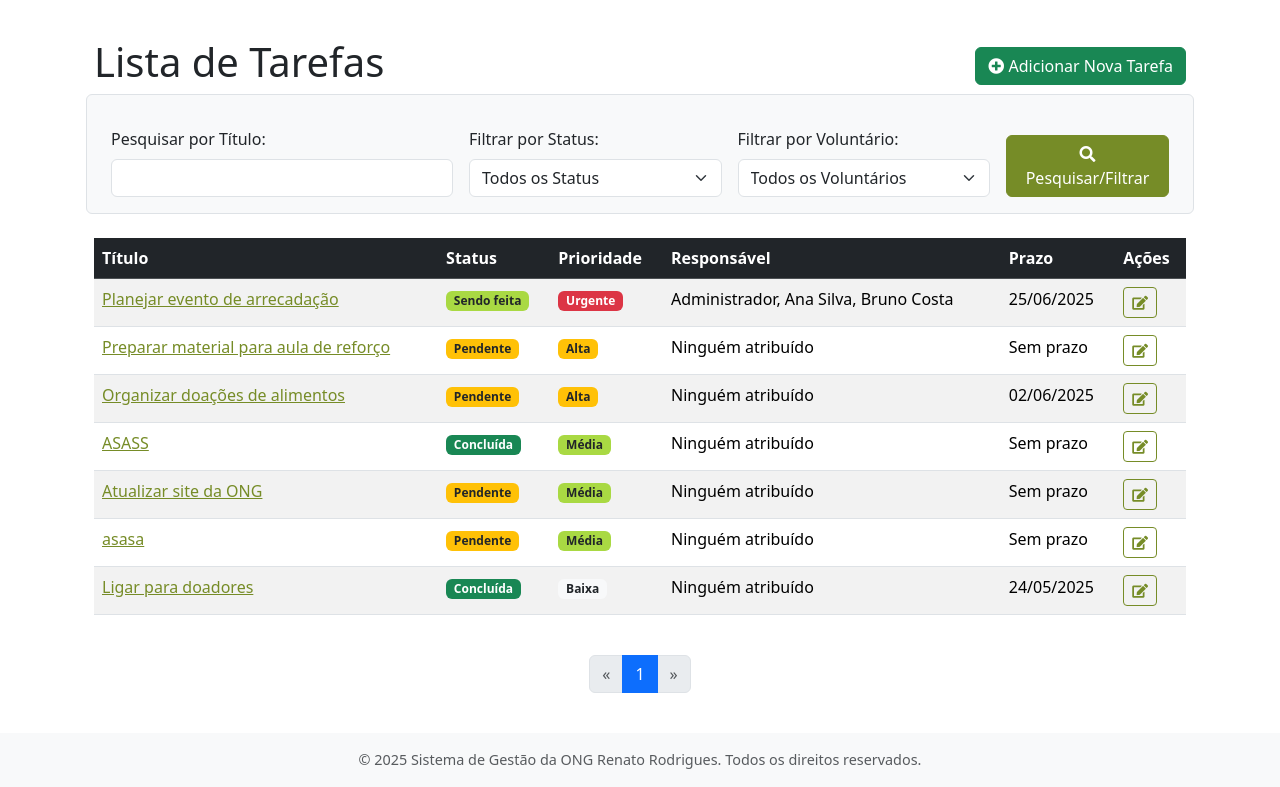
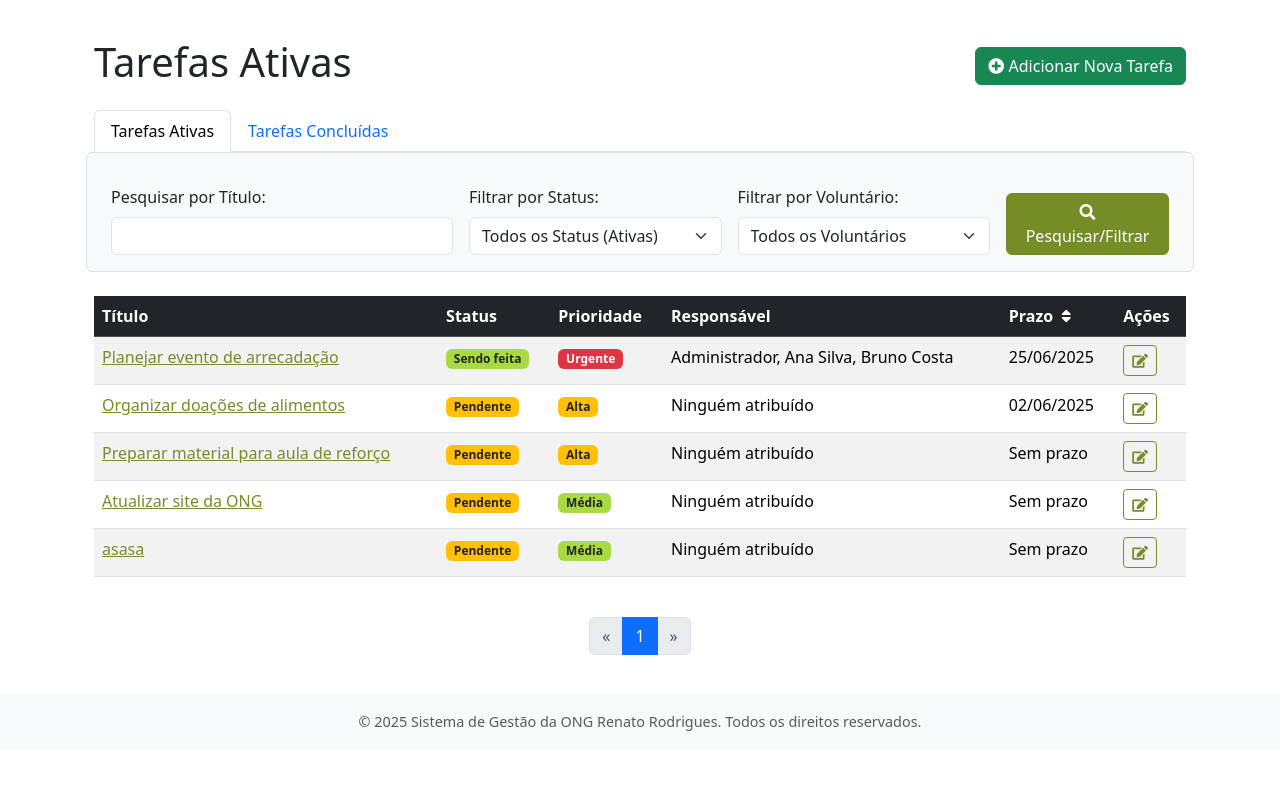
Before and after one commit to andreelzs/GestaoRenatoRodriguesONG, a Django app: page /tarefas/ in a window 1280 px wide. Shown: the part 66-853 px from the top of the page. After the commit the page ends 797 px from the top, so only its background shows below. Run offline with Django 4.2, Linux system fonts and the light colour scheme; a user stored in the database is signed in; data comes from the database, SQL or seed files in the repository.

Commit message:
Mudança na organização da tela de tarefas

```diff
--- a/tarefas/templates/tarefas/listar_tarefas.html
+++ b/tarefas/templates/tarefas/listar_tarefas.html
@@ -11,20 +11,33 @@
         </a>
     </div>
 
+    {% comment %} Abas de Navegação {% endcomment %}
+    <ul class="nav nav-tabs mb-3">
+        <li class="nav-item">
+            <a class="nav-link {% if aba_atual == 'ativas' %}active{% endif %}" href="?aba=ativas{% if request.GET.q_titulo %}&q_titulo={{ request.GET.q_titulo|urlencode }}{% endif %}{% if request.GET.voluntario %}&voluntario={{ request.GET.voluntario|urlencode }}{% endif %}{% if request.GET.ordenar_por_prazo %}&ordenar_por_prazo={{ request.GET.ordenar_por_prazo|urlencode }}{% endif %}">Tarefas Ativas</a>
+        </li>
+        <li class="nav-item">
+            <a class="nav-link {% if aba_atual == 'concluidas' %}active{% endif %}" href="?aba=concluidas{% if request.GET.q_titulo %}&q_titulo={{ request.GET.q_titulo|urlencode }}{% endif %}{% if request.GET.voluntario %}&voluntario={{ request.GET.voluntario|urlencode }}{% endif %}">Tarefas Concluídas</a>
+        </li>
+    </ul>
+
     <form method="get" class="row g-3 mb-4 p-3 border rounded bg-light align-items-end">
+        <input type="hidden" name="aba" value="{{ aba_atual }}"> {# Manter a aba atual ao submeter o filtro #}
         <div class="col-md-4">
             <label for="q_titulo" class="form-label">Pesquisar por Título:</label>
-            <input type="text" name="q_titulo" id="q_titulo" class="form-control" value="{{ request.GET.q_titulo|default:'' }}">
+            <input type="text" name="q_titulo" id="q_titulo" class="form-control" value="{{ termo_pesquisa_titulo_atual|default:'' }}">
         </div>
+        {% if aba_atual == 'ativas' %}
         <div class="col-md-3">
             <label for="status" class="form-label">Filtrar por Status:</label>
             <select name="status" id="status" class="form-select">
-                <option value="">Todos os Status</option>
+                <option value="">Todos os Status (Ativas)</option>
                 {% for valor, texto in status_choices %}
                 <option value="{{ valor }}" {% if valor == filtro_status_atual %}selected{% endif %}>{{ texto }}</option>
                 {% endfor %}
             </select>
         </div>
+        {% endif %}
         <div class="col-md-3">
             <label for="voluntario" class="form-label">Filtrar por Voluntário:</label>
             <select name="voluntario" id="voluntario" class="form-select">
@@ -48,7 +61,22 @@
                         <th>Status</th>
                         <th>Prioridade</th>
                         <th>Responsável</th>
-                        <th>Prazo</th>
+                        {% if aba_atual == 'ativas' %}
+                        <th>
+                            <a href="?aba=ativas{% if request.GET.q_titulo %}&q_titulo={{ request.GET.q_titulo|urlencode }}{% endif %}{% if filtro_status_atual %}&status={{ filtro_status_atual|urlencode }}{% endif %}{% if filtro_voluntario_atual %}&voluntario={{ filtro_voluntario_atual|urlencode }}{% endif %}{% if request.GET.page %}&page={{ request.GET.page|urlencode }}{% endif %}{% if ordenacao_prazo_atual == 'asc' %}&ordenar_por_prazo=desc{% elif ordenacao_prazo_atual == 'desc' %}{% else %}&ordenar_por_prazo=asc{% endif %}" class="text-white text-decoration-none">
+                                Prazo
+                                {% if ordenacao_prazo_atual == 'asc' %}
+                                    <i class="fas fa-sort-up ms-1"></i>
+                                {% elif ordenacao_prazo_atual == 'desc' %}
+                                    <i class="fas fa-sort-down ms-1"></i>
+                                {% else %}
+                                    <i class="fas fa-sort ms-1"></i>
+                                {% endif %}
+                            </a>
+                        </th>
+                        {% elif aba_atual == 'concluidas' %}
+                        <th>Data de Conclusão</th>
+                        {% endif %}
                         <th>Ações</th>
                     </tr>
                 </thead>
@@ -83,7 +111,11 @@
                                 Ninguém atribuído
                             {% endfor %}
                         </td>
+                        {% if aba_atual == 'ativas' %}
                         <td>{{ tarefa.data_prevista_conclusao|date:"d/m/Y"|default:"Sem prazo" }}</td>
+                        {% elif aba_atual == 'concluidas' %}
+                        <td>{{ tarefa.data_conclusao_efetiva|date:"d/m/Y"|default:"Não registrada" }}</td>
+                        {% endif %}
                         <td>
                             <a href="{% url 'tarefas:editar_tarefa' tarefa.id %}" class="btn btn-sm btn-outline-primary me-1" title="Editar">
                                 <i class="fas fa-edit"></i>
@@ -106,7 +138,7 @@
             <ul class="pagination justify-content-center">
                 {% if page_obj.has_previous %}
                 <li class="page-item">
-                    <a class="page-link" href="?page={{ page_obj.previous_page_number }}{% if request.GET.q_titulo %}&q_titulo={{ request.GET.q_titulo }}{% endif %}{% if filtro_status_atual %}&status={{ filtro_status_atual }}{% endif %}{% if filtro_voluntario_atual %}&voluntario={{ filtro_voluntario_atual }}{% endif %}" aria-label="Anterior">
+                    <a class="page-link" href="?aba={{ aba_atual }}&page={{ page_obj.previous_page_number }}{% if request.GET.q_titulo %}&q_titulo={{ request.GET.q_titulo|urlencode }}{% endif %}{% if filtro_status_atual and aba_atual == 'ativas' %}&status={{ filtro_status_atual|urlencode }}{% endif %}{% if filtro_voluntario_atual %}&voluntario={{ filtro_voluntario_atual|urlencode }}{% endif %}{% if ordenacao_prazo_atual and aba_atual == 'ativas' %}&ordenar_por_prazo={{ ordenacao_prazo_atual|urlencode }}{% endif %}" aria-label="Anterior">
                     <span aria-hidden="true">&laquo;</span>
                     </a>
                 </li>
@@ -120,13 +152,13 @@
                 {% if page_obj.number == num %}
                 <li class="page-item active" aria-current="page"><span class="page-link">{{ num }}</span></li>
                 {% elif num > page_obj.number|add:'-3' and num < page_obj.number|add:'3' %}
-                <li class="page-item"><a class="page-link" href="?page={{ num }}{% if request.GET.q_titulo %}&q_titulo={{ request.GET.q_titulo }}{% endif %}{% if filtro_status_atual %}&status={{ filtro_status_atual }}{% endif %}{% if filtro_voluntario_atual %}&voluntario={{ filtro_voluntario_atual }}{% endif %}">{{ num }}</a></li>
+                <li class="page-item"><a class="page-link" href="?aba={{ aba_atual }}&page={{ num }}{% if request.GET.q_titulo %}&q_titulo={{ request.GET.q_titulo|urlencode }}{% endif %}{% if filtro_status_atual and aba_atual == 'ativas' %}&status={{ filtro_status_atual|urlencode }}{% endif %}{% if filtro_voluntario_atual %}&voluntario={{ filtro_voluntario_atual|urlencode }}{% endif %}{% if ordenacao_prazo_atual and aba_atual == 'ativas' %}&ordenar_por_prazo={{ ordenacao_prazo_atual|urlencode }}{% endif %}">{{ num }}</a></li>
                 {% endif %}
                 {% endfor %}
 
                 {% if page_obj.has_next %}
                 <li class="page-item">
-                    <a class="page-link" href="?page={{ page_obj.next_page_number }}{% if request.GET.q_titulo %}&q_titulo={{ request.GET.q_titulo }}{% endif %}{% if filtro_status_atual %}&status={{ filtro_status_atual }}{% endif %}{% if filtro_voluntario_atual %}&voluntario={{ filtro_voluntario_atual }}{% endif %}" aria-label="Próxima">
+                    <a class="page-link" href="?aba={{ aba_atual }}&page={{ page_obj.next_page_number }}{% if request.GET.q_titulo %}&q_titulo={{ request.GET.q_titulo|urlencode }}{% endif %}{% if filtro_status_atual and aba_atual == 'ativas' %}&status={{ filtro_status_atual|urlencode }}{% endif %}{% if filtro_voluntario_atual %}&voluntario={{ filtro_voluntario_atual|urlencode }}{% endif %}{% if ordenacao_prazo_atual and aba_atual == 'ativas' %}&ordenar_por_prazo={{ ordenacao_prazo_atual|urlencode }}{% endif %}" aria-label="Próxima">
                     <span aria-hidden="true">&raquo;</span>
                     </a>
                 </li>
--- a/tarefas/views.py
+++ b/tarefas/views.py
@@ -3,6 +3,7 @@ from django.contrib import messages
 from django.contrib.auth.decorators import login_required
 from django.utils import timezone
 from django.core.paginator import Paginator, EmptyPage, PageNotAnInteger # Adicionado para paginação
+from django.db.models import F # Adicionado para ordenação com nulls_last
 from .models import Tarefa
 from .forms import FormularioTarefa
 from voluntarios.models import Voluntario # Para filtros ou informações adicionais
@@ -11,22 +12,42 @@ from contas.decorators import admin_required # Importar o decorator
 @login_required
 def listar_tarefas(request):
     # Adicionar filtros
-    filtro_status = request.GET.get('status')
+    # Parâmetros de filtro e ordenação
+    filtro_status_param = request.GET.get('status')
     filtro_voluntario_id = request.GET.get('voluntario')
     termo_pesquisa_titulo = request.GET.get('q_titulo')
+    ordenacao_prazo_param = request.GET.get('ordenar_por_prazo')
+    aba_selecionada = request.GET.get('aba', 'ativas') # Padrão para 'ativas'
 
-    tarefas = Tarefa.objects.all()
+    tarefas_qs = Tarefa.objects.all()
 
-    if termo_pesquisa_titulo:
-        tarefas = tarefas.filter(titulo__icontains=termo_pesquisa_titulo)
-    if filtro_status:
-        tarefas = tarefas.filter(status=filtro_status)
-    if filtro_voluntario_id:
-        tarefas = tarefas.filter(voluntario_responsavel_id=filtro_voluntario_id)
+    # Filtragem baseada na aba selecionada
+    if aba_selecionada == 'concluidas':
+        tarefas_qs = tarefas_qs.filter(status='CONC')
+        titulo_pagina = 'Tarefas Concluídas'
+        # Ordenação específica para tarefas concluídas
+        tarefas_ordenadas = tarefas_qs.order_by('-data_conclusao_efetiva', '-prioridade', 'titulo')
+    else: # aba_selecionada == 'ativas'
+        tarefas_qs = tarefas_qs.exclude(status='CONC')
+        titulo_pagina = 'Tarefas Ativas'
+        # Aplicar filtros de status (exceto 'CONC'), voluntário e título para tarefas ativas
+        if termo_pesquisa_titulo:
+            tarefas_qs = tarefas_qs.filter(titulo__icontains=termo_pesquisa_titulo)
+        if filtro_status_param: # Não aplicar filtro de status 'CONC' aqui
+            tarefas_qs = tarefas_qs.filter(status=filtro_status_param)
+        if filtro_voluntario_id:
+            tarefas_qs = tarefas_qs.filter(voluntario_responsavel_id=filtro_voluntario_id)
 
-    # Ordenar por prioridade (maior primeiro), depois por prazo e título
-    tarefas_list = tarefas.order_by('-prioridade', 'data_prevista_conclusao', 'titulo')
-    paginator = Paginator(tarefas_list, 10) # 10 tarefas por página
+        # Lógica de Ordenação para tarefas ativas
+        if ordenacao_prazo_param == 'asc':
+            tarefas_ordenadas = tarefas_qs.order_by(F('data_prevista_conclusao').asc(nulls_last=True), '-prioridade', 'titulo')
+        elif ordenacao_prazo_param == 'desc':
+            tarefas_ordenadas = tarefas_qs.order_by(F('data_prevista_conclusao').desc(nulls_last=True), '-prioridade', 'titulo')
+        else:
+            # Ordenação padrão para tarefas ativas
+            tarefas_ordenadas = tarefas_qs.order_by('-prioridade', F('data_prevista_conclusao').asc(nulls_last=True), 'titulo')
+
+    paginator = Paginator(tarefas_ordenadas, 10) # 10 tarefas por página
     page_number = request.GET.get('page')
     try:
         page_obj = paginator.page(page_number)
@@ -37,15 +58,21 @@ def listar_tarefas(request):
 
     voluntarios_ativos = Voluntario.objects.filter(ativo=True)
 
+    status_choices_filtrado = Tarefa.STATUS_TAREFA
+    if aba_selecionada == 'ativas':
+        status_choices_filtrado = [s for s in Tarefa.STATUS_TAREFA if s[0] != 'CONC']
+
     contexto = {
-        'page_obj': page_obj, # Objeto da página atual
-        'titulo_pagina': 'Lista de Tarefas',
-        'status_choices': Tarefa.STATUS_TAREFA, # Para o filtro
-        'voluntarios_ativos': voluntarios_ativos, # Para o filtro
-        'filtro_status_atual': filtro_status,
+        'page_obj': page_obj,
+        'titulo_pagina': titulo_pagina,
+        'status_choices': status_choices_filtrado,
+        'voluntarios_ativos': voluntarios_ativos,
+        'filtro_status_atual': filtro_status_param if aba_selecionada == 'ativas' else None,
         'filtro_voluntario_atual': int(filtro_voluntario_id) if filtro_voluntario_id else None,
-        'termo_pesquisa_titulo_atual': termo_pesquisa_titulo, # Para preencher o campo de pesquisa
-        'is_paginated': True # Para o template saber que há paginação
+        'termo_pesquisa_titulo_atual': termo_pesquisa_titulo,
+        'ordenacao_prazo_atual': ordenacao_prazo_param if aba_selecionada == 'ativas' else None,
+        'aba_atual': aba_selecionada,
+        'is_paginated': True
     }
     return render(request, 'tarefas/listar_tarefas.html', contexto)
 
```
